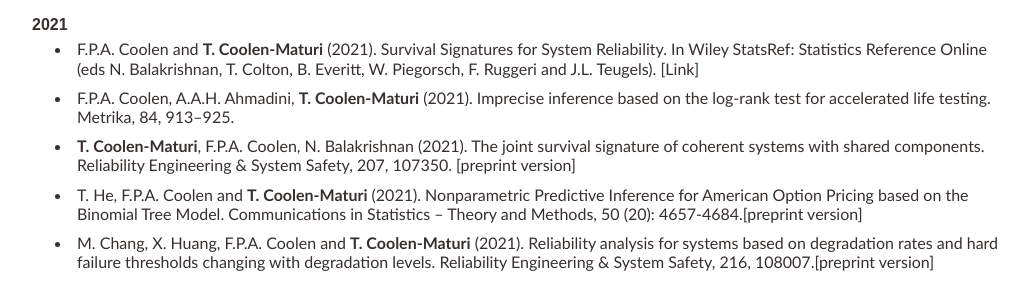
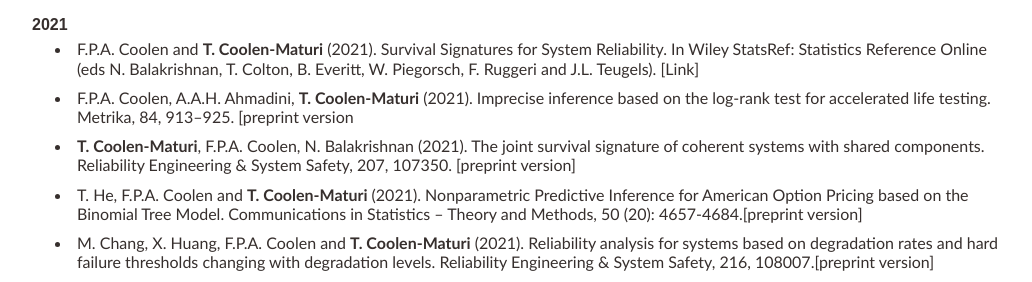
Before and after one commit to tmaturi/tahanimaturi, a Jekyll site: the page built from publications.md, in a window 1280 px wide and 900 px high, scrolled down 476 px. Shown: the part 172-454 px from the top of the window, without its empty margins (119-1151 px from the left). Built offline with Jekyll 4.4.1, drawn with Linux system fonts in a browser that asks for light colours; our own code applies the rules of GitHub Pages for plain Markdown files.

Commit message:
Update publications.md

```diff
--- a/publications.md
+++ b/publications.md
@@ -35,7 +35,7 @@ pharmaceutical research. Statistical Methods in Medical Research, 31(4), 673-688
 ### 2021
 - F.P.A. Coolen and **T. Coolen-Maturi** (2021). Survival Signatures for System Reliability. In Wiley StatsRef: Statistics Reference Online (eds N. Balakrishnan, T. Colton, B. Everitt, W. Piegorsch, F. Ruggeri and J.L. Teugels). [[Link]](https://doi.org/10.1002/9781118445112.stat08331)
 
--  F.P.A. Coolen, A.A.H. Ahmadini,  **T. Coolen-Maturi** (2021). Imprecise inference based on the log-rank test for accelerated life testing. Metrika, 84,  913–925.
+-  F.P.A. Coolen, A.A.H. Ahmadini,  **T. Coolen-Maturi** (2021). Imprecise inference based on the log-rank test for accelerated life testing. Metrika, 84,  913–925. [[preprint version](pdfs/Metrika-accepted-2012.pdf)
 -  **T. Coolen-Maturi**, F.P.A. Coolen, N. Balakrishnan (2021). The joint survival signature of coherent systems with shared components. Reliability Engineering & System Safety, 207, 107350. [[preprint version](pdfs/Joint-Surv-Sign-RESS-accepted-201118.pdf){:target="_blank"}]
 -  T. He, F.P.A. Coolen and **T. Coolen-Maturi** (2021). Nonparametric Predictive Inference for American Option Pricing based on the Binomial Tree Model. Communications in Statistics – Theory and Methods,  50 (20):  4657-4684.[[preprint version](pdfs/Revision-NPI-American-Option-Pricing.pdf){:target="_blank"}]
 -  M. Chang, X. Huang,  F.P.A. Coolen and **T. Coolen-Maturi** (2021). Reliability analysis for systems based on degradation rates and hard failure
```
